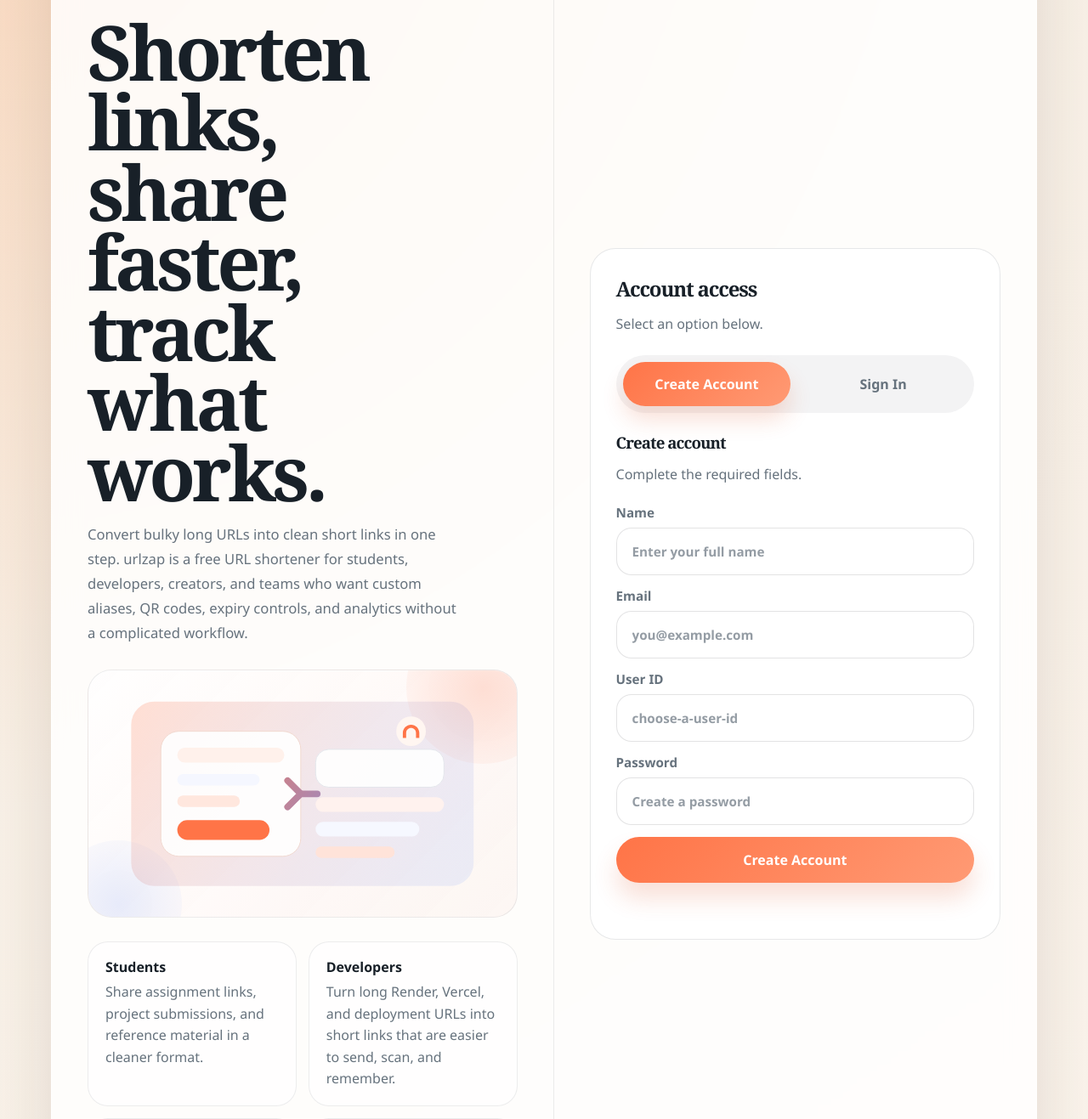
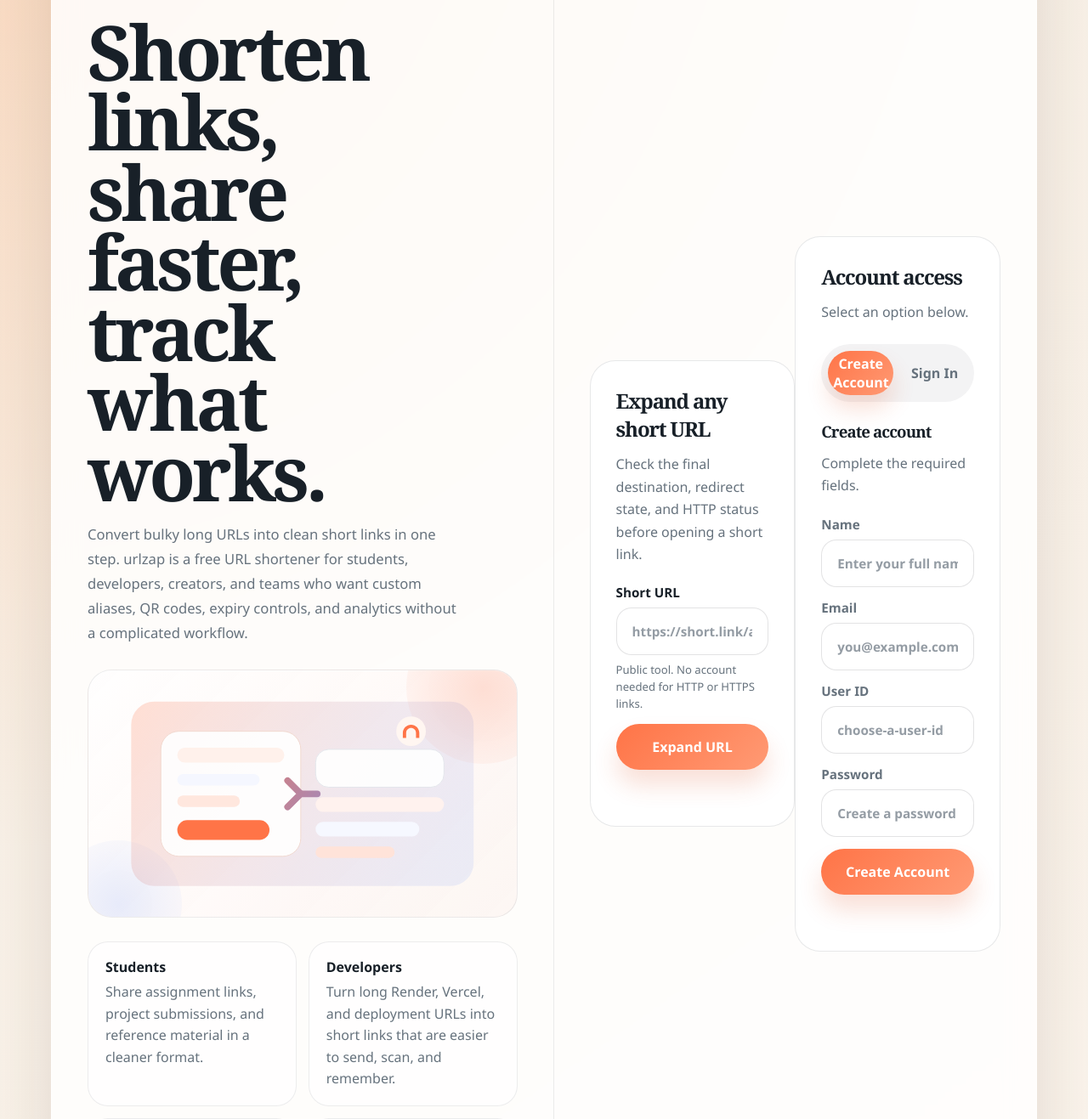
Before and after one commit to vbv0507/url-shortener, a Node server app: page / in a window 1280 px wide. Shown: the part 179-1496 px from the top of the page at 85% size. Run offline with Node 20, Linux system fonts and the light colour scheme; some libraries are stand-ins or nearby versions.

Commit message:
Add URL expansion feature with frontend and backend support; implement new endpoint and UI for expanding short URLs, including status and final destination display.

```diff
--- a/public/js/home.js
+++ b/public/js/home.js
@@ -57,6 +57,26 @@
 const analyticsJson = document.getElementById("analytics-json");
 const analyticsHistory = document.getElementById("analytics-history");
 const analyticsEmpty = document.getElementById("analytics-empty");
+const publicExpandForm = document.getElementById("public-expand-form");
+const publicExpandInput = document.getElementById("public-expand-input");
+const publicExpandStatus = document.getElementById("public-expand-status");
+const publicExpandResult = document.getElementById("public-expand-result");
+const publicExpandOriginal = document.getElementById("public-expand-original");
+const publicExpandFinalUrl = document.getElementById("public-expand-final-url");
+const publicExpandHttpStatus = document.getElementById("public-expand-http-status");
+const publicExpandRedirected = document.getElementById("public-expand-redirected");
+const publicExpandOpenLink = document.getElementById("public-expand-open-link");
+const publicExpandCopyLink = document.getElementById("public-expand-copy-link");
+const expandForm = document.getElementById("expand-form");
+const expandInput = document.getElementById("expand-input");
+const expandStatus = document.getElementById("expand-status");
+const expandResult = document.getElementById("expand-result");
+const expandOriginal = document.getElementById("expand-original");
+const expandFinalUrl = document.getElementById("expand-final-url");
+const expandHttpStatus = document.getElementById("expand-http-status");
+const expandRedirected = document.getElementById("expand-redirected");
+const expandOpenLink = document.getElementById("expand-open-link");
+const expandCopyLink = document.getElementById("expand-copy-link");
 const deleteAccountForm = document.getElementById("delete-account-form");
 const deleteAccountPassword = document.getElementById("delete-account-password");
 const deleteAccountStatus = document.getElementById("delete-account-status");
@@ -214,6 +234,12 @@
   const submitButton = deleteAccountForm.querySelector(".submit-button");
   submitButton.disabled = isBusy;
   submitButton.textContent = isBusy ? "Deleting..." : "Delete Account";
+}
+
+function setExpandBusy(form, isBusy) {
+  const submitButton = form.querySelector(".submit-button");
+  submitButton.disabled = isBusy;
+  submitButton.textContent = isBusy ? "Expanding..." : "Expand URL";
 }
 
 function syncPanelHeight() {
@@ -540,7 +566,14 @@
   qrButton.dataset.shortId = record.shortId;
   qrButton.textContent = "QR";
 
-  actions.append(copyButton, openButton, analyticsButton, qrButton);
+  const expandButton = document.createElement("button");
+  expandButton.type = "button";
+  expandButton.className = "secondary-button";
+  expandButton.dataset.linkAction = "expand";
+  expandButton.dataset.linkUrl = record.shortUrl;
+  expandButton.textContent = "Expand";
+
+  actions.append(copyButton, openButton, analyticsButton, qrButton, expandButton);
   item.append(top, shortLinkNode, original, meta, actions);
 
   return item;
@@ -629,6 +662,93 @@
 
   renderAnalytics(shortId, data);
   setStatus(analyticsStatus, "Analytics loaded.", "success");
+}
+
+function renderExpandedUrl(data, elements) {
+  const inputUrl = data.url || elements.input.value.trim();
+  const finalUrl = data.final_url || "";
+
+  elements.original.textContent = `Input: ${inputUrl}`;
+  elements.finalUrl.textContent = finalUrl || "No final URL returned";
+  elements.httpStatus.textContent = data.status ? String(data.status) : "Unknown";
+  elements.redirected.textContent = data.redirected ? "Redirect followed" : "No redirect detected";
+
+  if (finalUrl) {
+    elements.openLink.href = finalUrl;
+    elements.copyLink.disabled = false;
+  } else {
+    elements.openLink.removeAttribute("href");
+    elements.copyLink.disabled = true;
+  }
+
+  elements.result.hidden = false;
+}
+
+async function expandUrl(url, elements) {
+  const response = await fetch("/api/url/expand", {
+    method: "POST",
+    credentials: "same-origin",
+    headers: {
+      "Content-Type": "application/json",
+    },
+    body: JSON.stringify({ url }),
+  });
+  const data = await readJson(response);
+
+  if (!response.ok) {
+    throw new Error(data.error || "Unable to expand this URL right now.");
+  }
+
+  renderExpandedUrl(data, elements);
+  return data;
+}
+
+function getPublicExpandElements() {
+  return {
+    input: publicExpandInput,
+    status: publicExpandStatus,
+    result: publicExpandResult,
+    original: publicExpandOriginal,
+    finalUrl: publicExpandFinalUrl,
+    httpStatus: publicExpandHttpStatus,
+    redirected: publicExpandRedirected,
+    openLink: publicExpandOpenLink,
+    copyLink: publicExpandCopyLink,
+  };
+}
+
+function getDashboardExpandElements() {
+  return {
+    input: expandInput,
+    status: expandStatus,
+    result: expandResult,
+    original: expandOriginal,
+    finalUrl: expandFinalUrl,
+    httpStatus: expandHttpStatus,
+    redirected: expandRedirected,
+    openLink: expandOpenLink,
+    copyLink: expandCopyLink,
+  };
+}
+
+async function handleExpandSubmit(form, elements) {
+  if (!form.reportValidity()) {
+    setStatus(elements.status, "Enter a valid HTTP or HTTPS URL.", "error");
+    return;
+  }
+
+  const url = elements.input.value.trim();
+  setStatus(elements.status, "Expanding URL...", "");
+  setExpandBusy(form, true);
+
+  try {
+    await expandUrl(url, elements);
+    setStatus(elements.status, "Final URL loaded.", "success");
+  } catch (error) {
+    setStatus(elements.status, error.message || "Unable to expand URL.", "error");
+  } finally {
+    setExpandBusy(form, false);
+  }
 }
 
 signupTab.addEventListener("click", () => {
@@ -861,6 +981,23 @@
     } catch (error) {
       setStatus(analyticsStatus, error.message || "Unable to load analytics.", "error");
     }
+    return;
+  }
+
+  if (actionButton.dataset.linkAction === "expand") {
+    const linkUrl = actionButton.dataset.linkUrl || "";
+    expandInput.value = linkUrl;
+    setStatus(expandStatus, "Expanding URL...", "");
+    setExpandBusy(expandForm, true);
+
+    try {
+      await expandUrl(linkUrl, getDashboardExpandElements());
+      setStatus(expandStatus, "Final URL loaded.", "success");
+    } catch (error) {
+      setStatus(expandStatus, error.message || "Unable to expand URL.", "error");
+    } finally {
+      setExpandBusy(expandForm, false);
+    }
   }
 });
 
@@ -878,6 +1015,34 @@
     await loadAnalytics(shortId);
   } catch (error) {
     setStatus(analyticsStatus, error.message || "Unable to load analytics.", "error");
+  }
+});
+
+expandForm.addEventListener("submit", async (event) => {
+  event.preventDefault();
+  await handleExpandSubmit(expandForm, getDashboardExpandElements());
+});
+
+expandCopyLink.addEventListener("click", async () => {
+  try {
+    await copyText(expandOpenLink.href);
+    setStatus(expandStatus, "Final URL copied.", "success");
+  } catch (error) {
+    setStatus(expandStatus, "Unable to copy final URL automatically.", "error");
+  }
+});
+
+publicExpandForm.addEventListener("submit", async (event) => {
+  event.preventDefault();
+  await handleExpandSubmit(publicExpandForm, getPublicExpandElements());
+});
+
+publicExpandCopyLink.addEventListener("click", async () => {
+  try {
+    await copyText(publicExpandOpenLink.href);
+    setStatus(publicExpandStatus, "Final URL copied.", "success");
+  } catch (error) {
+    setStatus(publicExpandStatus, "Unable to copy final URL automatically.", "error");
   }
 });
 
--- a/routes/url.js
+++ b/routes/url.js
@@ -1,6 +1,6 @@
 const express=require('express');
 const router=express.Router();
-const {generateNewshortUrl,getanalytics,getMyLinks,getQrCode}=require('../controller/url.js')
+const {generateNewshortUrl,getanalytics,getMyLinks,getQrCode,urlexpand}=require('../controller/url.js')
 const { createUrlLimiter, analyticsLimiter } = require("../middleware/rateLimit.middleware.js");
 const { restrictToLoggedinUserOnly } = require("../middleware/auth.middleware.js");
 
@@ -9,5 +9,6 @@
 router.get('/my-links', restrictToLoggedinUserOnly, getMyLinks);
 router.get('/qr/:shortId',restrictToLoggedinUserOnly,getQrCode);
 router.get('/analytics/:shortid',restrictToLoggedinUserOnly, analyticsLimiter, getanalytics);
+router.post('/expand', analyticsLimiter, urlexpand);
 
 module.exports = router;
--- a/views/home.ejs
+++ b/views/home.ejs
@@ -4,7 +4,7 @@
     <meta charset="UTF-8">
     <meta name="viewport" content="width=device-width, initial-scale=1.0">
     <title>Free URL Shortener with QR Codes, Custom Aliases &amp; Analytics | urlzap</title>
-    <meta name="description" content="Shorten long URLs instantly with custom aliases, QR codes, expiry controls, and click analytics. urlzap is a free URL shortener for students, developers, and teams.">
+    <meta name="description" content="Shorten long URLs instantly with custom aliases, QR codes, expiry controls, URL expansion, and click analytics. urlzap is a free URL shortener for students, developers, and teams.">
     <meta name="author" content="Vaibhav Rai">
     <meta name="robots" content="index, follow, max-image-preview:large">
     <meta name="google-site-verification" content="fbITtbyZqY1F3jCy83Olc0VlUawL_3SWwpoDCurLbKQ">
@@ -43,7 +43,7 @@
                     "@id": "https://urlzap.me/#website",
                     "url": "https://urlzap.me/",
                     "name": "urlzap",
-                    "description": "Free URL shortener with custom aliases, QR codes, expiry controls, and analytics.",
+                    "description": "Free URL shortener with custom aliases, QR codes, expiry controls, URL expansion, and analytics.",
                     "publisher": {
                         "@id": "https://urlzap.me/#organization"
                     }
@@ -65,6 +65,7 @@
                         "Custom aliases",
                         "Expiry controls",
                         "QR code generation",
+                        "URL expansion",
                         "Click analytics"
                     ],
                     "publisher": {
@@ -1012,7 +1013,8 @@
             word-break: break-word;
         }
 
-        .analytics-summary {
+        .analytics-summary,
+        .expand-summary {
             display: grid;
             grid-template-columns: repeat(2, minmax(0, 1fr));
             gap: 14px;
@@ -1190,6 +1192,7 @@
             .switcher,
             .form-row,
             .analytics-summary,
+            .expand-summary,
             .dashboard-stats,
             .seo-card-grid,
             .faq-grid,
@@ -1296,6 +1299,45 @@
                 </section>
 
                 <section class="right-side">
+                    <article class="card">
+                        <h2>Expand any short URL</h2>
+                        <p>Check the final destination, redirect state, and HTTP status before opening a short link.</p>
+
+                        <form id="public-expand-form" class="form-grid">
+                            <label class="field" for="public-expand-input">
+                                <span class="field-label">Short URL</span>
+                                <input id="public-expand-input" name="url" type="url" placeholder="https://short.link/abc12" pattern="https?://.+" required>
+                                <span class="field-hint">Public tool. No account needed for HTTP or HTTPS links.</span>
+                            </label>
+
+                            <button type="submit" class="submit-button">Expand URL</button>
+                        </form>
+
+                        <p id="public-expand-status" class="status" role="status" aria-live="polite"></p>
+
+                        <section id="public-expand-result" class="result-card" hidden>
+                            <span class="section-label">Expanded Link</span>
+                            <p id="public-expand-original" class="original-url"></p>
+                            <div class="expand-summary">
+                                <div class="stat-box link-stat">
+                                    <span>Final URL</span>
+                                    <strong id="public-expand-final-url">No result yet</strong>
+                                </div>
+                                <div class="stat-box">
+                                    <span>HTTP Status</span>
+                                    <strong id="public-expand-http-status">0</strong>
+                                </div>
+                            </div>
+                            <div class="result-meta">
+                                <span id="public-expand-redirected" class="meta-chip"></span>
+                            </div>
+                            <div class="actions">
+                                <a id="public-expand-open-link" class="button-link" href="#" target="_blank" rel="noreferrer">Open Final URL</a>
+                                <button type="button" id="public-expand-copy-link" class="secondary-button">Copy Final URL</button>
+                            </div>
+                        </section>
+                    </article>
+
                     <article class="card">
                         <h2>Account access</h2>
                         <p>Select an option below.</p>
@@ -1597,6 +1639,45 @@
                         </section>
                     </article>
 
+                    <article class="card">
+                        <h2>Expand a short URL</h2>
+                        <p>Preview where a short link resolves before you open or share it.</p>
+
+                        <form id="expand-form" class="form-grid">
+                            <label class="field" for="expand-input">
+                                <span class="field-label">Short URL</span>
+                                <input id="expand-input" name="url" type="url" placeholder="https://short.link/abc12" pattern="https?://.+" required>
+                                <span class="field-hint">Works with urlzap links and other HTTP or HTTPS short links.</span>
+                            </label>
+
+                            <button type="submit" class="submit-button">Expand URL</button>
+                        </form>
+
+                        <p id="expand-status" class="status" role="status" aria-live="polite"></p>
+
+                        <section id="expand-result" class="result-card" hidden>
+                            <span class="section-label">Expanded Link</span>
+                            <p id="expand-original" class="original-url"></p>
+                            <div class="expand-summary">
+                                <div class="stat-box link-stat">
+                                    <span>Final URL</span>
+                                    <strong id="expand-final-url">No result yet</strong>
+                                </div>
+                                <div class="stat-box">
+                                    <span>HTTP Status</span>
+                                    <strong id="expand-http-status">0</strong>
+                                </div>
+                            </div>
+                            <div class="result-meta">
+                                <span id="expand-redirected" class="meta-chip"></span>
+                            </div>
+                            <div class="actions">
+                                <a id="expand-open-link" class="button-link" href="#" target="_blank" rel="noreferrer">Open Final URL</a>
+                                <button type="button" id="expand-copy-link" class="secondary-button">Copy Final URL</button>
+                            </div>
+                        </section>
+                    </article>
+
                 </section>
             </div>
         </section>
@@ -1605,10 +1686,10 @@
             <div class="seo-layout">
                 <div>
                     <span class="pill">Why urlzap</span>
-                    <h2 id="why-urlzap-heading">A free URL shortener with QR codes, custom aliases &amp; analytics</h2>
+                    <h2 id="why-urlzap-heading">A free URL shortener with QR codes, custom aliases, URL expansion &amp; analytics</h2>
                     <p>
                         urlzap is built for people who want more than a basic short link. You can shorten long URLs, choose a custom alias,
-                        generate a QR code, set link expiry, and check click analytics from the same dashboard.
+                        generate a QR code, set link expiry, expand short URLs, and check click analytics from the same dashboard.
                     </p>
                     <p>
                         Whether you are sharing assignment links, project demos, portfolio pages, Google Forms, event registrations, or deployment URLs,
@@ -1641,6 +1722,10 @@
                     <article class="seo-card">
                         <h3>Built-in analytics</h3>
                         <p>Track clicks, review visit history, and keep recent links available in your dashboard so important URLs stay easy to manage.</p>
+                    </article>
+                    <article class="seo-card">
+                        <h3>URL expansion</h3>
+                        <p>Paste a short URL to reveal its final destination, redirect status, and HTTP status before opening it.</p>
                     </article>
                 </div>
             </div>
```
Also changed, not shown: controller/url.js (+36 -1 lines).
